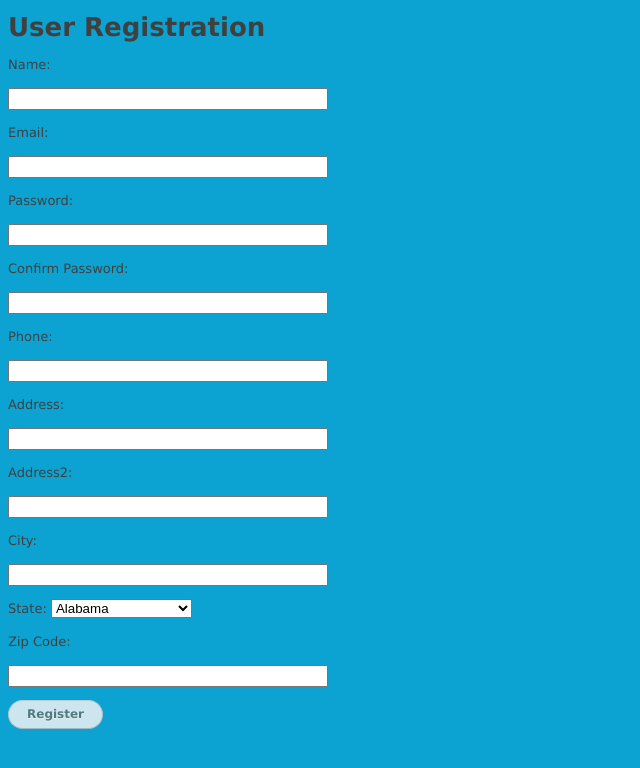
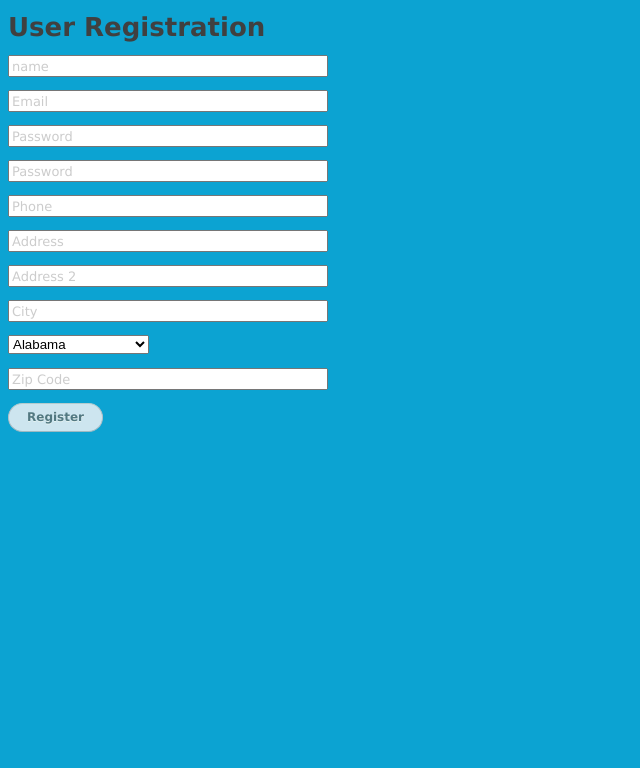
Before and after one commit to lmiranda2/rideMyBike, a plain HTML site: page client/user-registration.html in a window 1280 px wide. Shown: the whole page, without its empty margins (0-640 px from the left). Drawn offline with Linux system fonts and the light colour scheme.

Commit message:
Replacing labels by placeholders

```diff
--- a/client/user-registration.html
+++ b/client/user-registration.html
@@ -6,25 +6,17 @@
 </head>
 <body>
   <h1>User Registration</h1>
+  <div>
     <form method="post" action="">
-        <label>Name:
-        <p><input type="input" size="35px" id="username" name="username" value=""></p></label>
-        <label>Email:
-        <p><input type="input" size="35px" id="email" name="email" value=""></p></label>
-        <label>Password:
-        <p><input type="input" size="35px" id="password" name="password" value=""></p></label>
-        <label>Confirm Password:
-        <p><input type="input" size="35px" id="confpassword" name="confpassword" value=""></p></label>
-        <label>Phone:
-        <p><input type="input" size="35px" id="phone" name="phone" value=""></p></label>
-        <label>Address:
-        <p><input type="input" size="35px" id="address" name="address" value=""></p></label>
-        <label>Address2:
-        <p><input type="input" size="35px" id="username" name="username" value=""></p></label>
-        <label>City:
-        <p><input type="input" size="35px" id="username" name="username" value=""></p></label>
-        <p><label>State:
-        <select>
+      <p><input type="input" size="35px" id="username" name="username" value="" placeholder="name"></p>
+      <p><input type="input" size="35px" id="email" name="email" value="" placeholder="Email"></p>
+      <p><input type="input" size="35px" id="password" name="password" value="" placeholder="Password"></p>
+      <p><input type="input" size="35px" id="confpassword" name="confpassword" value="" placeholder="Password"></p>
+      <p><input type="input" size="35px" id="phone" name="phone" value="" placeholder="Phone"></p>
+      <p><input type="input" size="35px" id="address" name="address" value="" placeholder="Address"></p>
+      <p><input type="input" size="35px" id="username" name="username" value="" placeholder="Address 2"></p>
+      <p><input type="input" size="35px" id="username" name="username" value="" placeholder="City"></p>
+      <p><select>
         <option value="AL">Alabama</option>
         <option value="AK">Alaska</option>
         <option value="AZ">Arizona</option>
@@ -76,14 +68,10 @@
         <option value="WV">West Virginia</option>
         <option value="WI">Wisconsin</option>
         <option value="WY">Wyoming</option>
-        </select> </p>
-
-        <label>Zip Code: <p><input type="input" size="35px" id="username" name="username" value=""></p></label>
-
+      </select></p>
+      <p><input type="input" size="35px" id="username" name="username" value="" placeholder="Zip Code"></p>
       <p class="submit"><input type="submit" name="register" value="Register"></p>
     </form>
   </div>
-
-  </section>
 </body>
 </html>
```
Lines whose indentation alone changed are shown as unchanged.
